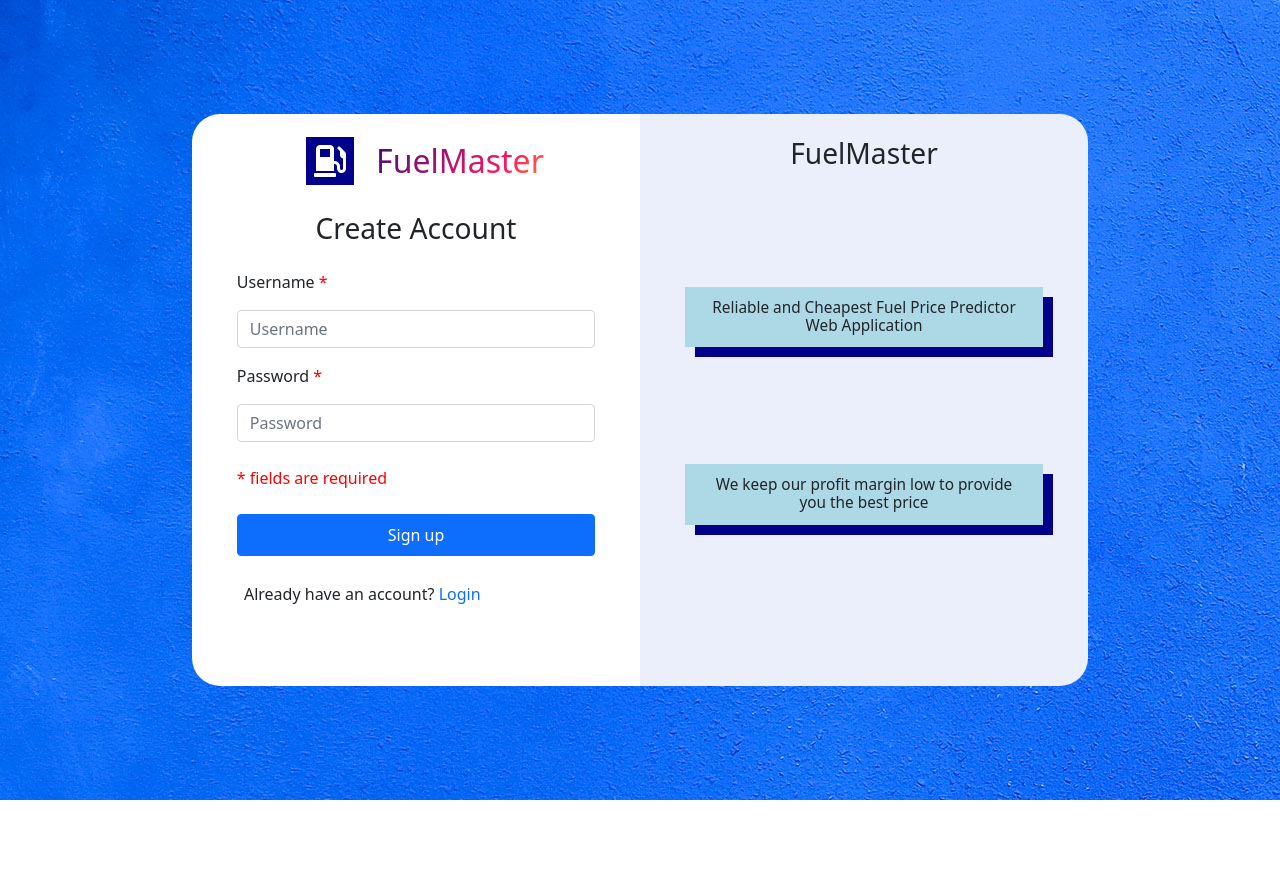
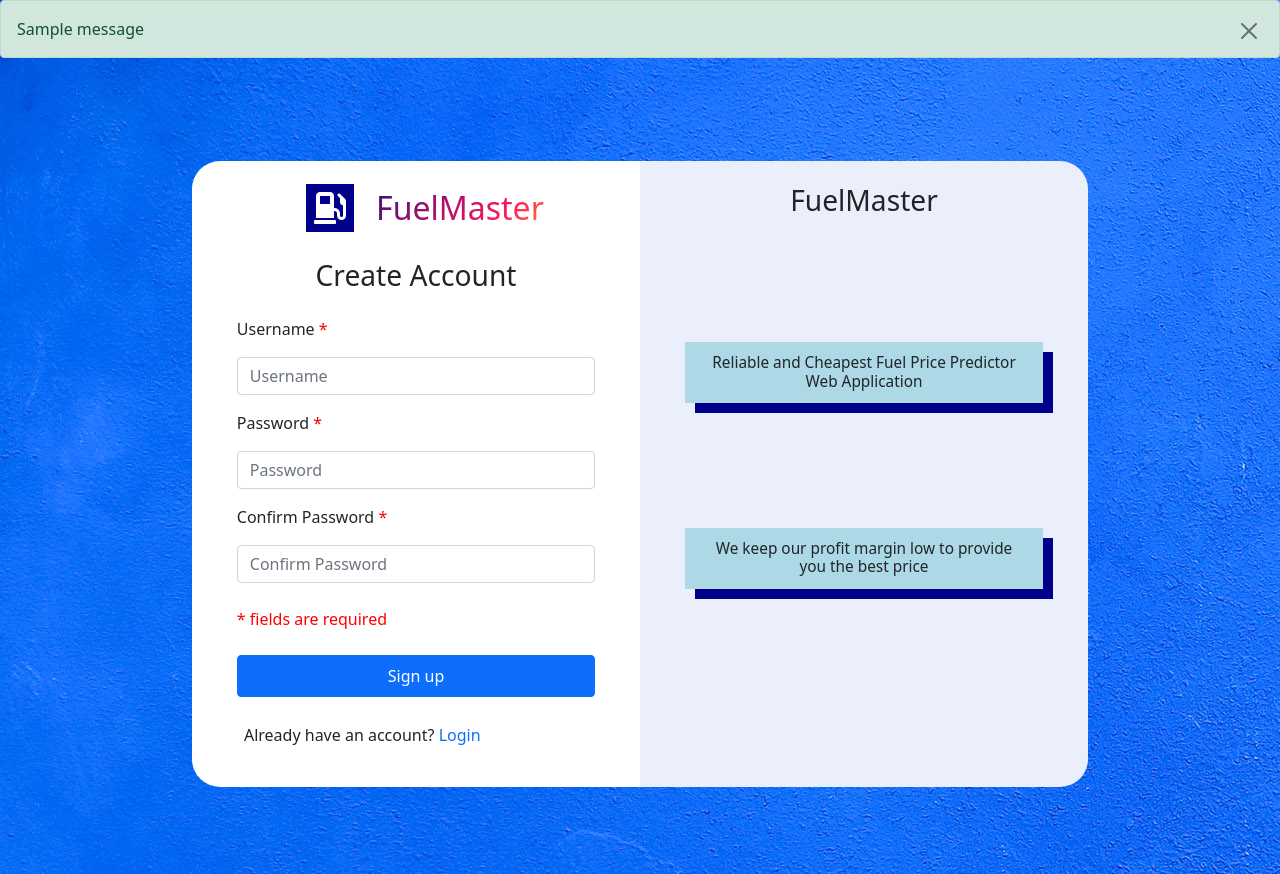
Before and after one commit to HBTHAK01/Fuel_Prediction, a Flask app: page /createAccount in a window 1280 px wide. Before the commit the page ends 800 px from the top, so only its background shows below. Run offline with Flask 2, Linux system fonts and the light colour scheme; tables that the repository leaves empty hold one stand-in row (values such as "Sample post"); one stand-in notice (Sample message) is shown; some libraries are stand-ins or nearby versions.

Commit message:
FPA-16 Authenticated sign up function and database

```diff
--- a/app.sql
+++ b/app.sql
@@ -1,6 +1,6 @@
 CREATE DATABASE Fuel_Database;
 
-CREATE TABLE Fuel_Database.UserCredentials (
+CREATE TABLE Fuel_Database.Usercredentials (
 username varchar(50),
 password varchar(50),
 PRIMARY KEY (username)
--- a/fuel_app/__init__.py
+++ b/fuel_app/__init__.py
@@ -6,7 +6,7 @@ from flask_sqlalchemy import SQLAlchemy
 db = SQLAlchemy()
 
 # Using pymysql connector to use for SQLALCHEMY
-conn = 'mysql+pymysql://root:****@localhost/Fuel_Database'
+conn = 'mysql+pymysql://root:@localhost/Fuel_Database'
 
 def create_app():
     # Flask constructor
@@ -26,6 +26,6 @@ def create_app():
     db.init_app(app)
 
     # Importing models
-    from .models import UserCredentials
+    from .models import Usercredentials
 
     return app
--- a/fuel_app/models.py
+++ b/fuel_app/models.py
@@ -3,6 +3,6 @@ from . import db
 
 
 # UserCredentials model defines the Username and password of the User
-class UserCredentials(db.Model):
-    username = db.Column(db.String(50), primary_key=True)
-    password = db.Column(db.String(50))
+class Usercredentials(db.Model):
+    username = db.Column(db.String(150), primary_key=True)
+    password = db.Column(db.String(150))
--- a/fuel_app/static/css/createAccount.css
+++ b/fuel_app/static/css/createAccount.css
@@ -9,9 +9,13 @@ body{
     background-image: url("../images/background_image.jpg");
     height: 100vh;
     width: 100vw;
+
+}
+.wrap-container{
     display: flex;
     justify-content: center;
     align-items: center;
+    height: 100vh;
 }
 
 .my-container{
@@ -118,13 +122,19 @@ label{
     margin: 1rem 0;
 }
 
-button, a{
-    margin: 0.5rem 0 !important;
+#sign-up-button{
+    width: 100%;
+    padding: 0.5rem;
+    margin: 0.5rem 0 ;
 }
 
-button{
-    width: 100%;
-    padding: 0.5rem !important;
+button.btn-close{
+    padding: 0.75rem 0 0 0.75rem !important;
+    float: right;
+}
+
+a{
+    margin: 0.5rem 0 !important;
 }
 
 .Create > a{
@@ -156,12 +166,12 @@ button{
     }
 }
 
-@media screen and (max-height: 610px) {
-    body{
-        margin: 10% auto;
+@media screen and (max-height: 650px) {
+    .wrap-container{
+        margin: 5% auto;
     }
 
-    body, .my-container{
+    body, .wrap-container, .my-container{
         height: 100%;
     }
 }
--- a/fuel_app/static/css/index.css
+++ b/fuel_app/static/css/index.css
@@ -143,6 +143,7 @@ form > a{
     text-align: end;
 }
 
+
 @media screen and (max-width: 768px) {
     .logo{
         display: none;
--- a/fuel_app/templates/createAccount.html
+++ b/fuel_app/templates/createAccount.html
@@ -9,6 +9,27 @@
 
 {% block body %}
 
+<!-- Flashed Messages -->
+{% with messages = get_flashed_messages(with_categories = true) %}
+    {% if messages %}
+        {% for category, message in messages %}
+            {% if category == 'error' %}
+                <div class="alert alert-danger" role="alert">
+                    {{ message }}
+                    <button type = "button" class ="btn-close" data-bs-dismiss ="alert"></button>
+                </div>
+            {% else %}
+                <div class="alert alert-success" role="alert">
+                    {{ message }}
+                    <a href = "/">
+                        <button type = "button" class ="btn-close" data-bs-dismiss ="alert"></button>
+                    </a>
+                </div>
+            {% endif %}
+        {% endfor %}
+    {% endif %}
+{% endwith %}
+<div class = "wrap-container">
     <div class = "my-container">
         <div class = "Create">
             <div class = "icon">
@@ -18,6 +39,9 @@
 
             <!-- account info for create -->
             <h1>Create Account</h1>
+
+
+
                 <form method = "POST">
                     <div class = "form-group">
                         <label for = "username_Create"> Username <FONT COLOR=red> * </FONT></label>
@@ -25,20 +49,21 @@
 
                         <label for = "password_Create">Password<FONT COLOR=red> * </FONT></label>
                         <input type = "password" class = "form-control" placeholder= "Password" name="password_Create" pattern="(?=.*\d)(?=.*[a-z])(?=.*[A-Z]).{7,}" title="Must contain at least one number and one uppercase and lowercase letter, and at least 7 or more characters" required>
+
+                        <label for = "password_Reset">Confirm Password<FONT COLOR=red> * </FONT></label>
+                        <input type = "password" class = "form-control" placeholder= "Confirm Password" name="password_Confirm" required>
                     </div>
                     <br>
                     <p><FONT COLOR=red> * fields are required </FONT></p>
                       <!-- signup submit button -->
 
-                <button type = "submit" class = "btn btn-primary">Sign up</button>
+                    <button type = "submit" id = "sign-up-button" class = "btn btn-primary">Sign up</button>
                 </form>
-
 
 
                 <!-- If user already has account -->
                 <div class = "login">
                     <p>Already have an account? <a href = /> Login</a></p>
-                <br>
                 </div>
         </div>
 
@@ -51,5 +76,7 @@
             </div>
         </div>
     </div>
+</div>
+
 
 {% endblock %}
--- a/fuel_app/templates/index.html
+++ b/fuel_app/templates/index.html
@@ -18,6 +18,7 @@
 
         <!-- login info inputs -->
         <h1>Welcome Back</h1>
+
             <form method = "POST">
                 <div class = "form-group">
                     <label for = "username_login">Username</label>
--- a/fuel_app/views.py
+++ b/fuel_app/views.py
@@ -1,7 +1,10 @@
 # import statements
-from flask import Blueprint, render_template, request
-from .models import UserCredentials
+from flask import Blueprint, message_flashed, render_template, request, flash, redirect, url_for
+from .models import Usercredentials
 from . import db
+
+# Hash passwords
+from werkzeug.security import generate_password_hash, check_password_hash
 
 # Defining blueprint named "views"
 views = Blueprint("views", __name__)
@@ -14,6 +17,25 @@ def index():
 # Create Account Page Route
 @views.route('/createAccount', methods = ['GET', 'POST'])
 def createAccount():
+	if request.method == "POST":
+		username = request.form.get ("username_Create")
+		password = request.form.get ("password_Create")
+		confirm_password = request.form.get ("password_Confirm")
+
+		account = Usercredentials.query.filter_by (username = username).first()
+
+		if account:
+			flash ("Username already exists", category = "error")
+
+		elif password != confirm_password:
+			flash ("Passwords did not match", category = "error")
+
+		else:
+			new_user = Usercredentials(username = username, password = generate_password_hash (password, method = "sha256"))
+			db.session.add(new_user)
+			db.session.commit()
+			flash ("Account successfully created", category = "success")
+
 	return render_template("createAccount.html")
 
 # Forgot Password Page Route
```
Lines whose indentation alone changed are shown as unchanged.
